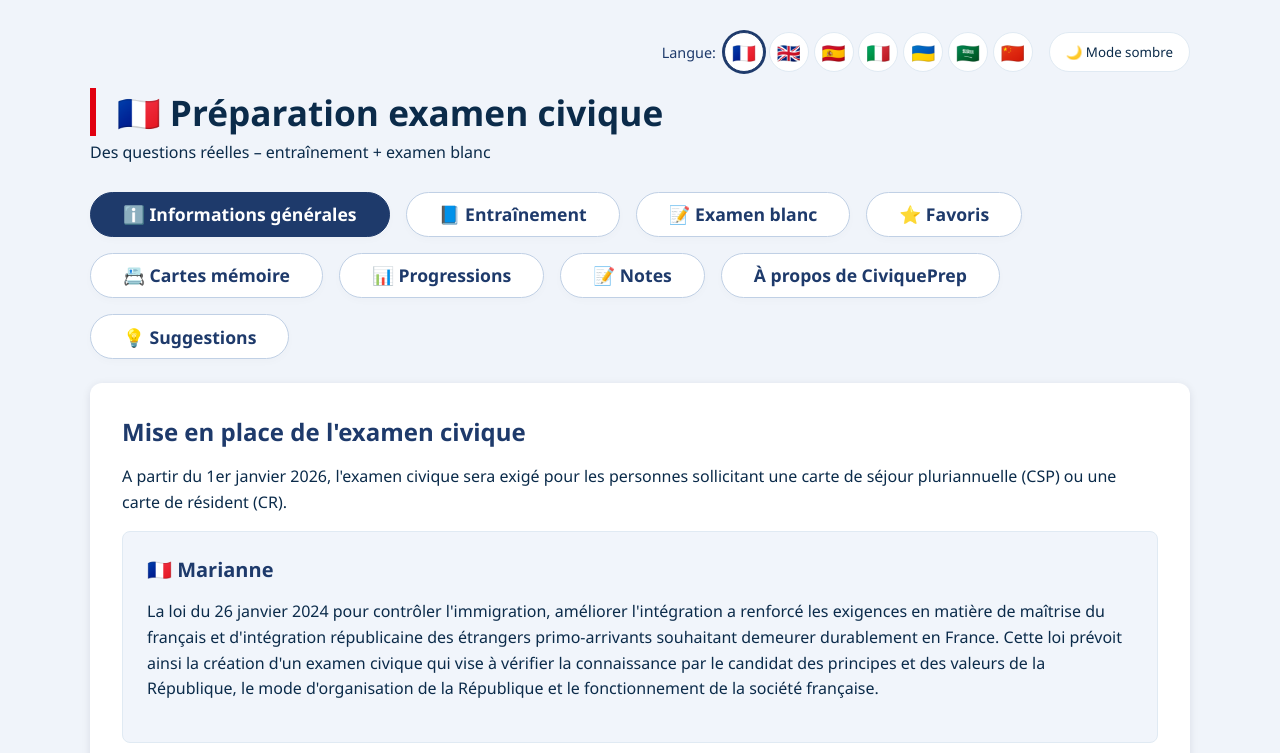
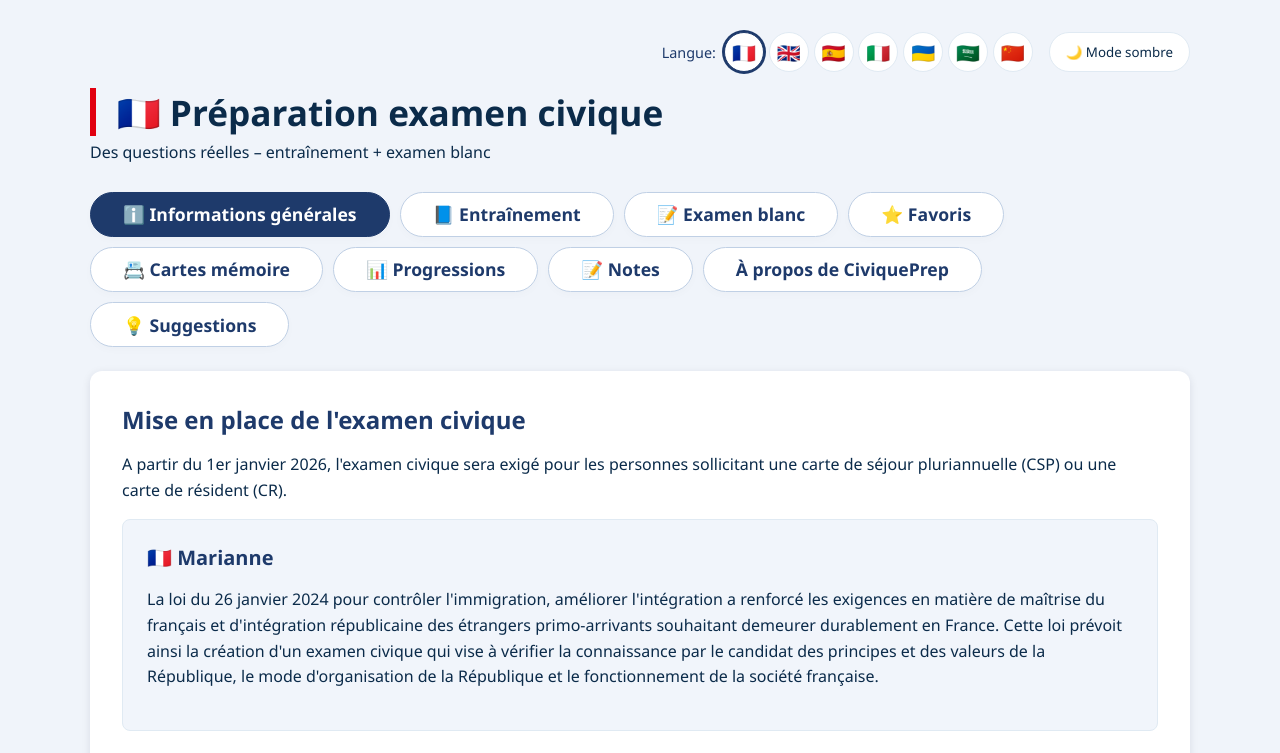
Before and after one commit to firasgacha/CiviquePrep, a React (Vite) app: page / in a window 1280 px wide. Shown: the top 753 px of the page. Built offline with nearby package versions, Linux system fonts and the light colour scheme; no server answers.

Commit message:
style(ui): update nav-tabs gap from rem to px

```diff
--- a/src/App.css
+++ b/src/App.css
@@ -135,7 +135,7 @@ h1 {
 
 .nav-tabs {
   display: flex;
-  gap: 1rem;
+  gap: 10px;
   margin: 1.8rem 0 1.5rem 0;
   flex-wrap: wrap;
 }
```
